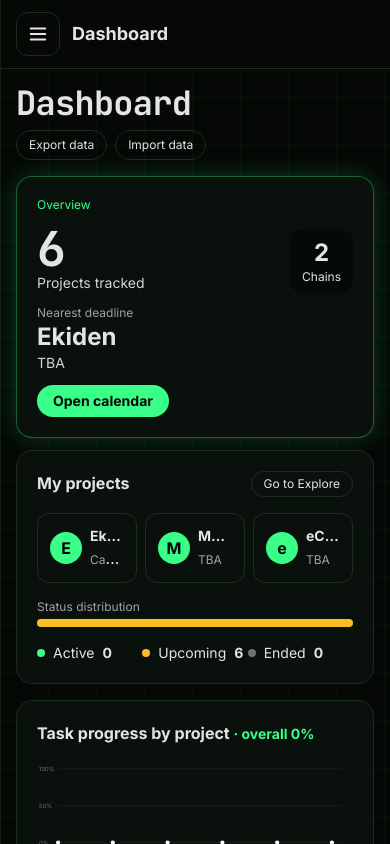
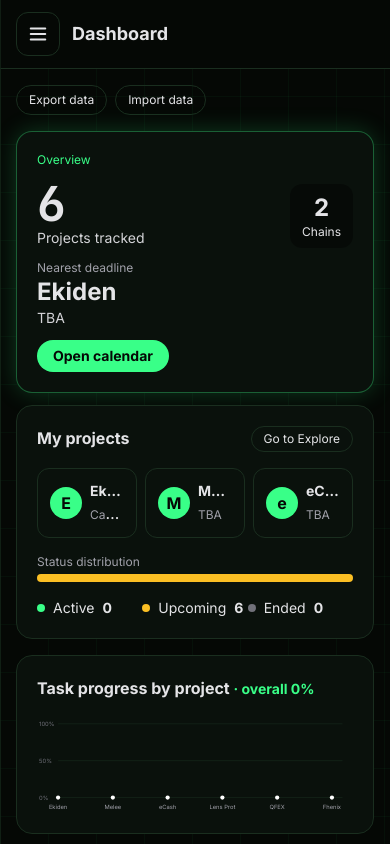
Before and after one commit to ahmad-choirudin/airdrop-tracker, a React (Vite) app: page / in a window 390 px wide. Shown: the top 844 px of the page. Built offline with nearby package versions, Linux system fonts and the light colour scheme.

Commit message:
Hide duplicate page titles on mobile

```diff
--- a/src/App.jsx
+++ b/src/App.jsx
@@ -147,7 +147,7 @@ export default function App(){
 
     <main key={view} className="flex-1 min-w-0 p-4 md:p-6 space-y-4 max-w-6xl view-in">
       {view==='dash'&&<>
-        <div className="flex flex-wrap items-center justify-between gap-2"><h1 className="text-xl font-bold">Dashboard</h1><div className="flex gap-2 text-xs"><button onClick={exportData} className="border border-line rounded-full px-3 py-1.5">Export data</button><label className="border border-line rounded-full px-3 py-1.5 cursor-pointer">Import data<input type="file" accept="application/json,.json" className="hidden" onChange={importData}/></label></div></div>
+        <div className="flex flex-wrap items-center justify-between gap-2"><h1 className="hidden md:block text-xl font-bold">Dashboard</h1><div className="flex gap-2 text-xs"><button onClick={exportData} className="border border-line rounded-full px-3 py-1.5">Export data</button><label className="border border-line rounded-full px-3 py-1.5 cursor-pointer">Import data<input type="file" accept="application/json,.json" className="hidden" onChange={importData}/></label></div></div>
         <div className="grid lg:grid-cols-[300px_1fr] gap-3 stagger">
           <section className="holo-card rounded-2xl p-5 space-y-3 glow">
             <div className="text-xs text-accent">Overview</div>
@@ -290,7 +290,7 @@ export default function App(){
       </div>}
 
       {view==='cal'&&<>
-        <div className="flex items-center justify-between flex-wrap gap-2"><h1 className="text-2xl font-bold">Deadline Calendar</h1>
+        <div className="flex items-center justify-between flex-wrap gap-2"><h1 className="hidden md:block text-2xl font-bold">Deadline Calendar</h1>
           <button onClick={remind} className="flex gap-2 items-center text-sm border border-line rounded-lg px-3 py-2"><Bell size={14}/>Enable reminders</button></div>
         <div className="flex items-center gap-3"><button onClick={()=>setMo(mo-1)}>←</button><b>{first.toLocaleDateString('en-US',{month:'long',year:'numeric'})}</b><button onClick={()=>setMo(mo+1)}>→</button></div>
         <div className="grid grid-cols-7 gap-1 text-xs">
@@ -306,7 +306,7 @@ export default function App(){
       </>}
 
       {view==='watch'&&<>
-        <h1 className="text-2xl font-bold">Watchlist</h1>
+        <h1 className="hidden md:block text-2xl font-bold">Watchlist</h1>
         <div className="grid sm:grid-cols-2 xl:grid-cols-3 gap-3">{data.filter(p=>w[p.id]?.fav).map(p=><div key={p.id}>{Card({p})}<div className="text-xs text-zinc-400 mt-1 px-1">Priority {prio(p)}{w[p.id]?.note?' · '+w[p.id].note.slice(0,60):''}{w[p.id]?.wallet?' · Wallet: '+w[p.id].wallet:''}</div></div>)}</div>
         {!data.some(p=>w[p.id]?.fav)&&<p className="text-zinc-500">Your watchlist is empty. Star a project in Explore to save it.</p>}
       </>}
```
